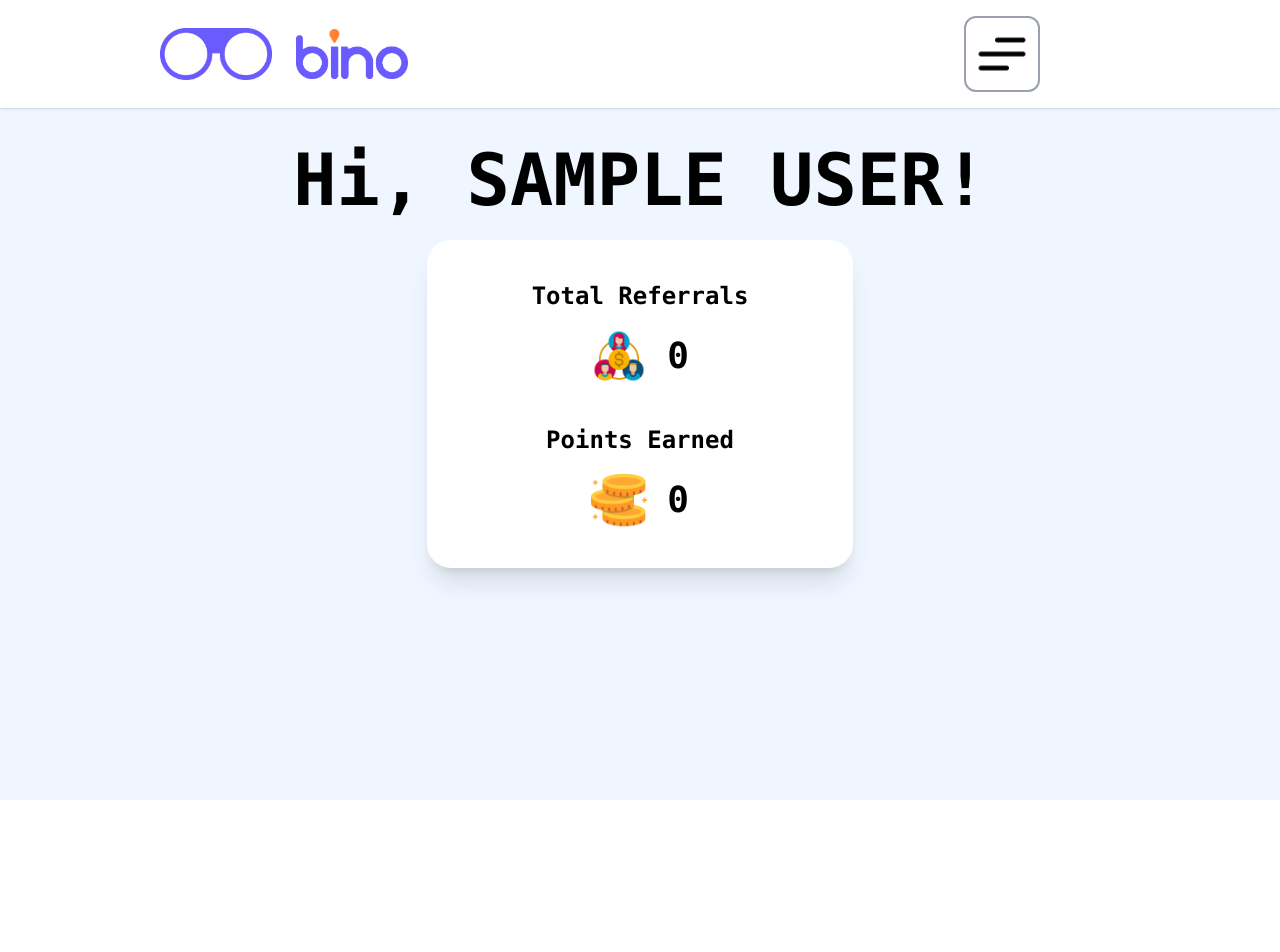
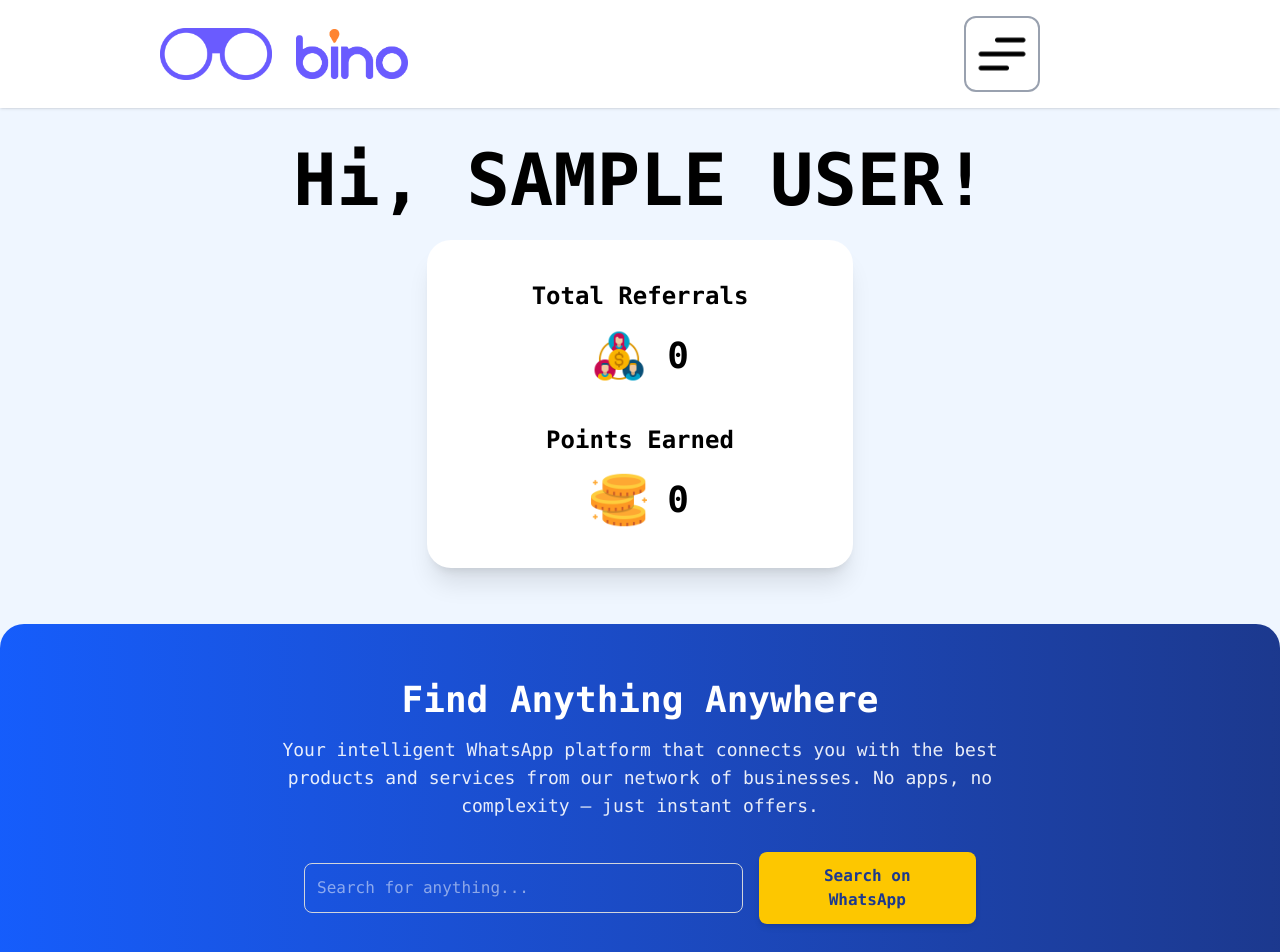
Before and after one commit to Arav20603/bino-bot-referralSystem, a React (Vite) app in the folder client/: page / in a window 1280 px wide. Shown: the top 952 px of the page. Before the commit the page ends 800 px from the top, so only its background shows below. Built offline with nearby package versions, Linux system fonts and the light colour scheme; sample sign-in values are in the browser's storage.

Commit message:
added search on whatsapp funtionality

```diff
--- a/client/src/app/components/Home.tsx
+++ b/client/src/app/components/Home.tsx
@@ -10,6 +10,7 @@ const Home = () => {
     referrals: 0,
     rewards: 0,
   });
+  const [searchQuery, setSearchQuery] = useState('');
   const navigate = useNavigate();
 
   useEffect(() => {
@@ -20,6 +21,14 @@ const Home = () => {
       setUser(JSON.parse(userData));
     }
   }, []);
+
+  const handleSearch = () => {
+    if (searchQuery.trim() !== '') {
+      const encodedQuery = encodeURIComponent(searchQuery);
+      window.open(`https://wa.me/+919800081110?text=${encodedQuery}`, '_blank');
+    }
+    setSearchQuery('')
+  };
 
   return (
     <div className="font-mono min-h-screen bg-blue-50 flex flex-col items-center">
@@ -32,7 +41,6 @@ const Home = () => {
 
       {/* Referral and reward card */}
       <div className="bg-white w-[90%] sm:w-2/3 lg:w-1/3 rounded-3xl shadow-xl p-6 sm:p-10 space-y-10">
-
         {/* Referrals */}
         <div className="flex flex-col items-center">
           <h1 className="text-lg sm:text-2xl font-semibold">Total Referrals</h1>
@@ -55,6 +63,31 @@ const Home = () => {
           </div>
         </div>
       </div>
+
+      {/* Find Anything Anywhere Section */}
+      <div className="mt-14 w-full bg-gradient-to-r from-blue-600 to-blue-900 py-14 px-6 sm:px-20 text-white text-center rounded-t-3xl shadow-lg">
+        <h2 className="text-3xl sm:text-4xl font-bold mb-4">Find Anything Anywhere</h2>
+        <p className="max-w-3xl mx-auto text-lg opacity-90 mb-8">
+          Your intelligent WhatsApp platform that connects you with the best products and services from our network of businesses.
+          No apps, no complexity — just instant offers.
+        </p>
+
+        <div className="flex flex-col sm:flex-row justify-center items-center gap-4 max-w-2xl mx-auto">
+          <input
+            type="text"
+            placeholder="Search for anything..."
+            value={searchQuery}
+            onChange={(e) => setSearchQuery(e.target.value)}
+            className="w-full sm:w-2/3 p-3 rounded-lg border border-gray-300 text-white focus:outline-none focus:ring-2 focus:ring-blue-400"
+          />
+          <button
+            onClick={handleSearch}
+            className="bg-yellow-400 hover:bg-yellow-500 text-blue-900 font-semibold px-6 py-3 rounded-lg shadow-md transition-all"
+          >
+            Search on WhatsApp
+          </button>
+        </div>
+      </div>
     </div>
   );
 };
```
